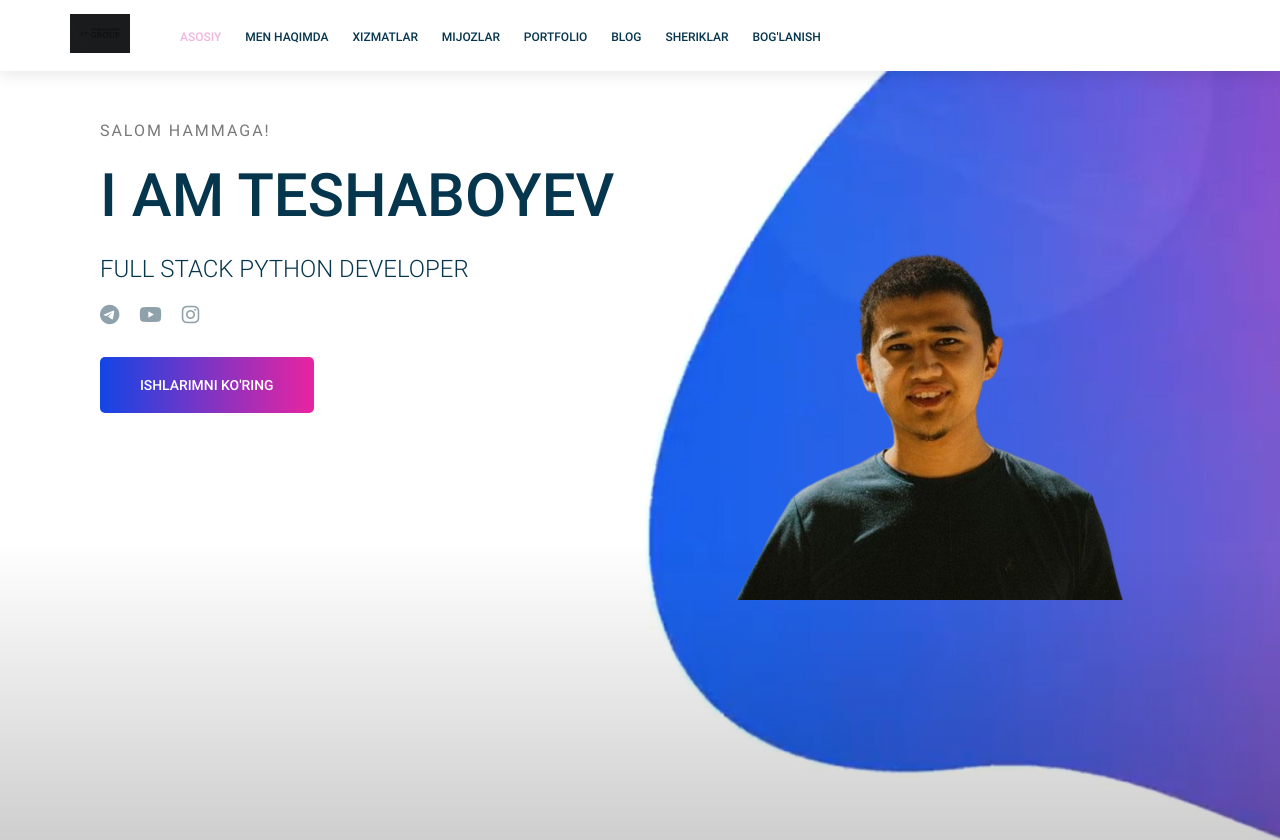
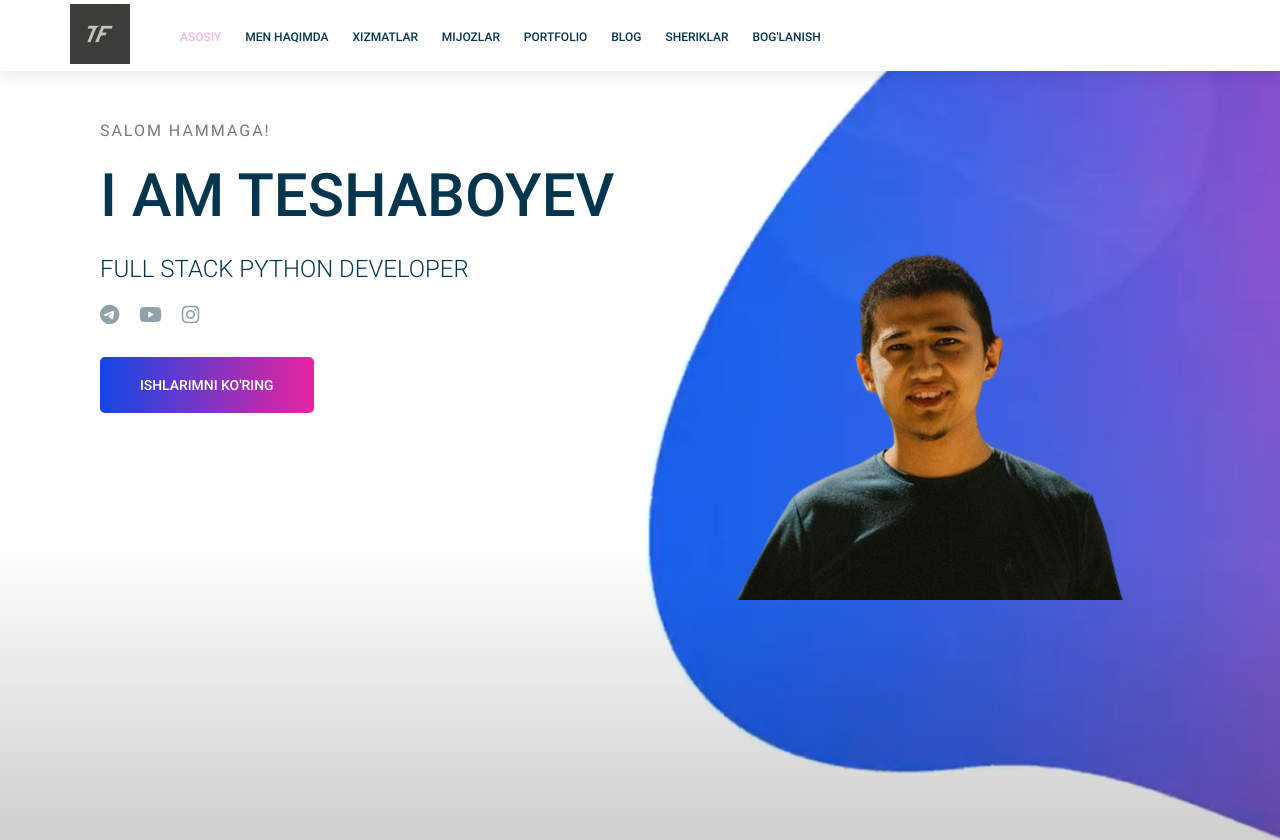
Before and after one commit to Faxriddin2oo2/front-end, a plain HTML site: page CSS 3/index3.html in a window 1280 px wide. Shown: the top 840 px of the page. Drawn offline with Linux system fonts and the light colour scheme.

Commit message:
logodagi o'zgarishlar

```diff
--- a/CSS 3/index3.html
+++ b/CSS 3/index3.html
@@ -15,7 +15,7 @@
                 <div class="container">
                     <div class="main-header__brand">
                         <a href="index3.html">
-                            <img src="./images/logo.png" alt="Logo">
+                            <img src="./images/logo1.jpg" alt="Logo">
                         </a>
                     </div>
                     <nav class="main-navigation">
@@ -407,7 +407,7 @@
         <footer class="footer">
             <div class="container">
                 <div class="footer__brand">
-                    <img src="./images/logo.png" alt="Logo">
+                    <img src="./images/logo1.jpg" alt="Logo">
                 </div>
                 <nav class="footer__navigation">
                     <ul class="footer__navigation-items">
```
Also changed, not shown: CSS 3/images/logo1.jpg (added).
